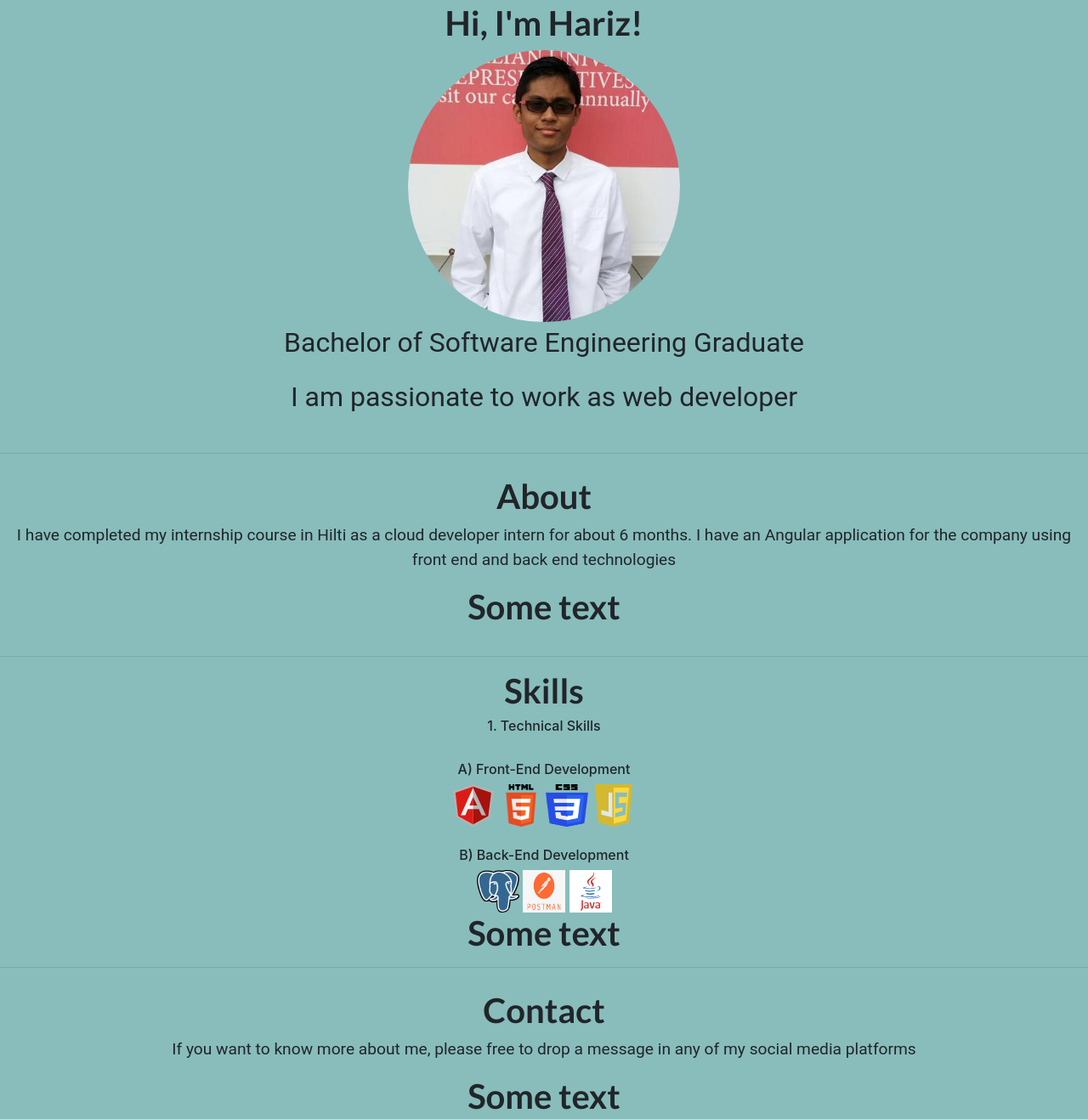
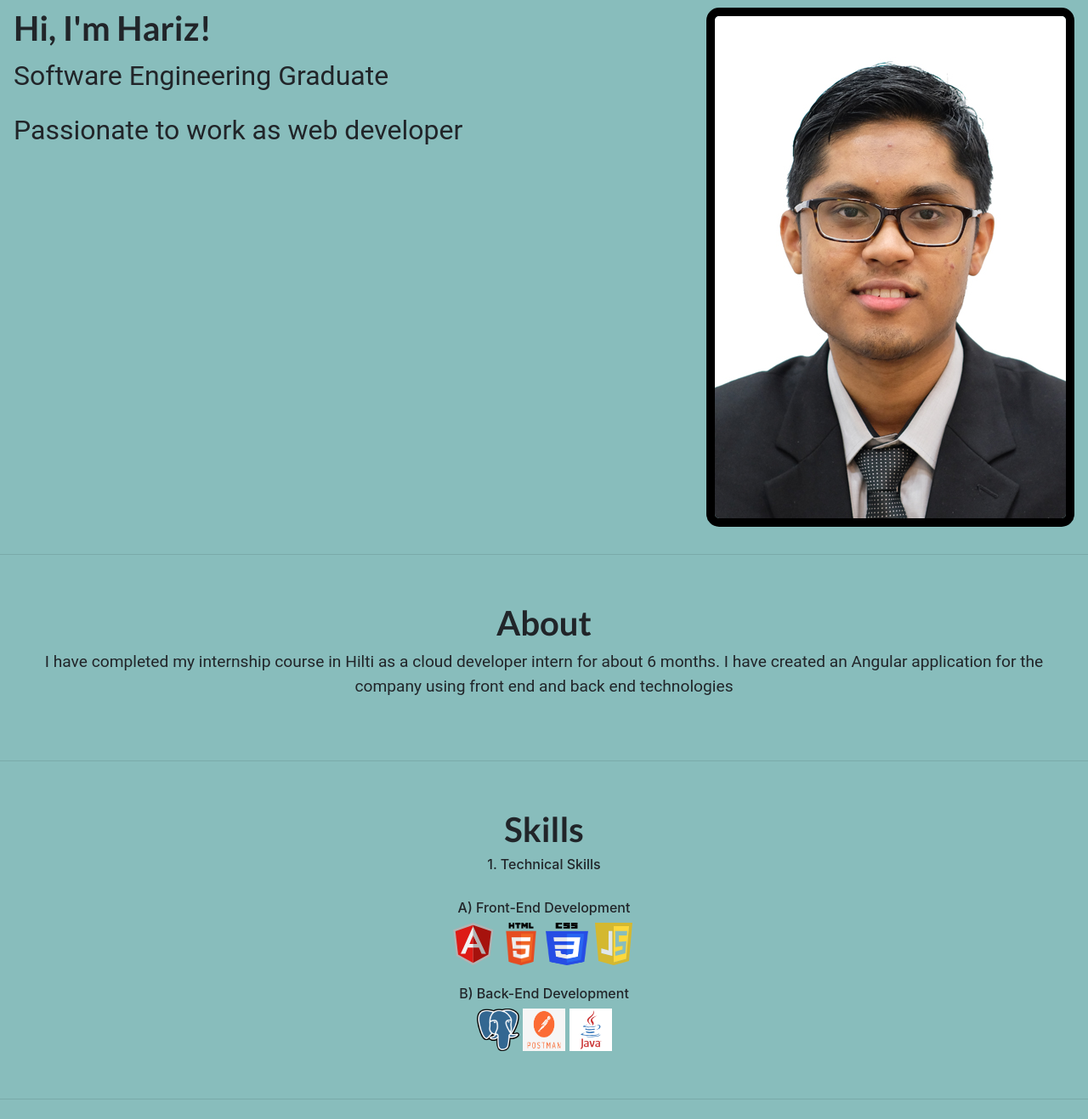
Before and after one commit to harizm/Hariz-Portfolio, a plain HTML site: page src/index.html in a window 1280 px wide. Shown: the part 155-1472 px from the top of the page at 85% size. Drawn offline with nearby package versions, Linux system fonts and the light colour scheme.

Commit message:
- made the home content to be same div size for greetings and user image. made the greetings and user image side by side - made smooth scrollable effect when clicking on navigation links to jump to different section

```diff
--- a/src/index.css
+++ b/src/index.css
@@ -1,5 +1,10 @@
 body{
     background-color: #88BDBC;
+}
+
+html{
+    scroll-behavior: smooth;
+    /*this is to make smooth scrolling effect when clicking certain navigation link*/
 }
 
 /*.header{*/
@@ -27,20 +32,38 @@ p{
 
 .Home{
     margin-top: 30px;
-    padding: 10px;
+    padding: 1em;
+
+
+
+
     /*background-color: #88BDBC*/
+}
+
+.Intro{
+    margin: 0 auto;
+
+    /*overflow: auto makes sures the div follows the size of the image */
+    overflow: auto;
 }
 
 .Skills{
     text-align: center;
+    padding: 1.5em;
+    margin-top: 2em;
+    margin-bottom: 2em;
+
 }
 
 .About{
-    padding: 10px;
+    padding: 1.5em;
+    margin-top: 2em;
+    margin-bottom: 2em;
 }
 
 .Contact{
-    padding: 10px;
+    padding: 1.5em;
+    margin-top: 2em;
 }
 
 h1{
@@ -59,12 +82,13 @@ footer{
     padding: 10px;
 }
 
-.greetings{
+.welcome_note{
     text-align: left;
 }
 
 .home{
     font-size: 2em;
+    text-align: left;
 }
 
 #hariz_profile{
@@ -79,7 +103,33 @@ footer{
 
 }
 
+#hariz_proImage{
+    /*this is to make the image center*/
+    /*display: block;*/
+    /*margin-left: auto;*/
+    /*margin-right: auto;*/
+    float: right;
+    /*to have rounded corners for rectangular image*/
+    border-radius: 15px;
+    border: 10px solid black;
+
+    /*how to make image to be at the right, but inside div*/
+
+
+
+}
+
 .navbar-nav > li{
     padding-left:30px;
     padding-right:30px;
 }
+
+
+.greetings{
+    width: 50%;
+    float:left;
+}
+
+.user_profile{
+    margin-left:50%
+}
--- a/src/index.html
+++ b/src/index.html
@@ -13,7 +13,13 @@
 <body>
 
         <nav class = "navbar fixed-top navbar-expand-sm bg-light">
-            <!--        need to make navigation bar fixed top using css-->
+<!--            how to make navigation link to jump to certain div section-->
+<!--            1. make the link href to be the same name as div name-->
+
+
+<!--            how to make navigation bar width to be resizable according to browser size-->
+<!--            how to make navigation bar to shrink when scrolling down-->
+
             <div class="container-fluid">
                 <div class="navbar-header">
                     <img class="navbar-brand" src="../img/hariz_logo.png" alt="Hariz Web Icon" height="100" width="100">
@@ -40,28 +46,40 @@
         </nav>
 
 <div class="Content">
-    <div class = "Home">
-        <!--    find out why home content is overlapped by navigation bar-->
-        <!--    difference between section and div -->
-        <!--    <h1 class="greetings">Hi, I'm Hariz!</h1>-->
-        <h1>Hi, I'm Hariz!</h1>
-        <img id="hariz_profile"   src="../img/hariz_profile_pic.jpeg" alt="Hariz Profile Pic">
-        <!--    <h1>Hi, I'm Hariz!</h1>-->
-        <p class="home">Bachelor of Software Engineering Graduate</p>
-        <p class="home">I am passionate to work as web developer</p>
+    <div class = "Home" id="Home">
+        <div class="Intro">
+<!--            start of greetings tag-->
+            <div class = "greetings">
+
+                <h1 class="welcome_note">Hi, I'm Hariz!</h1>
+                <p class="home">Software Engineering Graduate</p>
+                <p class="home">Passionate to work as web developer</p>
+
+            </div>
+<!--            ending  of greetings tag-->
+
+
+<!--                start of user_profile tag-->
+            <div class = "user_profile" >
+
+                <img id="hariz_proImage" src="../img/hariz_profile_pic.JPG" alt="Hariz Profile Pic">
+
+            </div>
+<!--            end of user_profile tag-->
+
+        </div>
     </div>
 
     <hr>
 
-    <div class = "About">
+    <div class = "About" id="About">
         <h1>About</h1>
-        <p>I have completed my internship course in Hilti as a cloud developer intern for about 6 months. I have an Angular application for the company using front end and back end technologies</p>
-        <h1>Some text</h1>
+        <p>I have completed my internship course in Hilti as a cloud developer intern for about 6 months. I have created an Angular application for the company using front end and back end technologies</p>
     </div>
 
     <hr>
 
-    <div class = "Skills">
+    <div class = "Skills" id="Skills">
         <h1>Skills</h1>
         <h6>1. Technical Skills</h6>
         <br>
@@ -79,15 +97,14 @@
         <img src="../img/postgres_logo.png" alt="PostGres" height="50" width="50">
         <img src="../img/postman_logo.png" alt="Postman" height="50" width="50">
         <img src="../img/java_logo.svg" alt="Java" height="50" width="50">
-        <h1>Some text</h1>
 
     </div>
 
     <hr>
-    <div class="Contact">
+    <div class="Contact" id="Contact">
         <h1>Contact</h1>
         <p>If you want to know more about me, please free to drop a message in any of my social media platforms</p>
-        <h1>Some text</h1>
+
     </div>
 
 </div>
```
Also changed, not shown: img/hariz_profile_pic.JPG (added).
